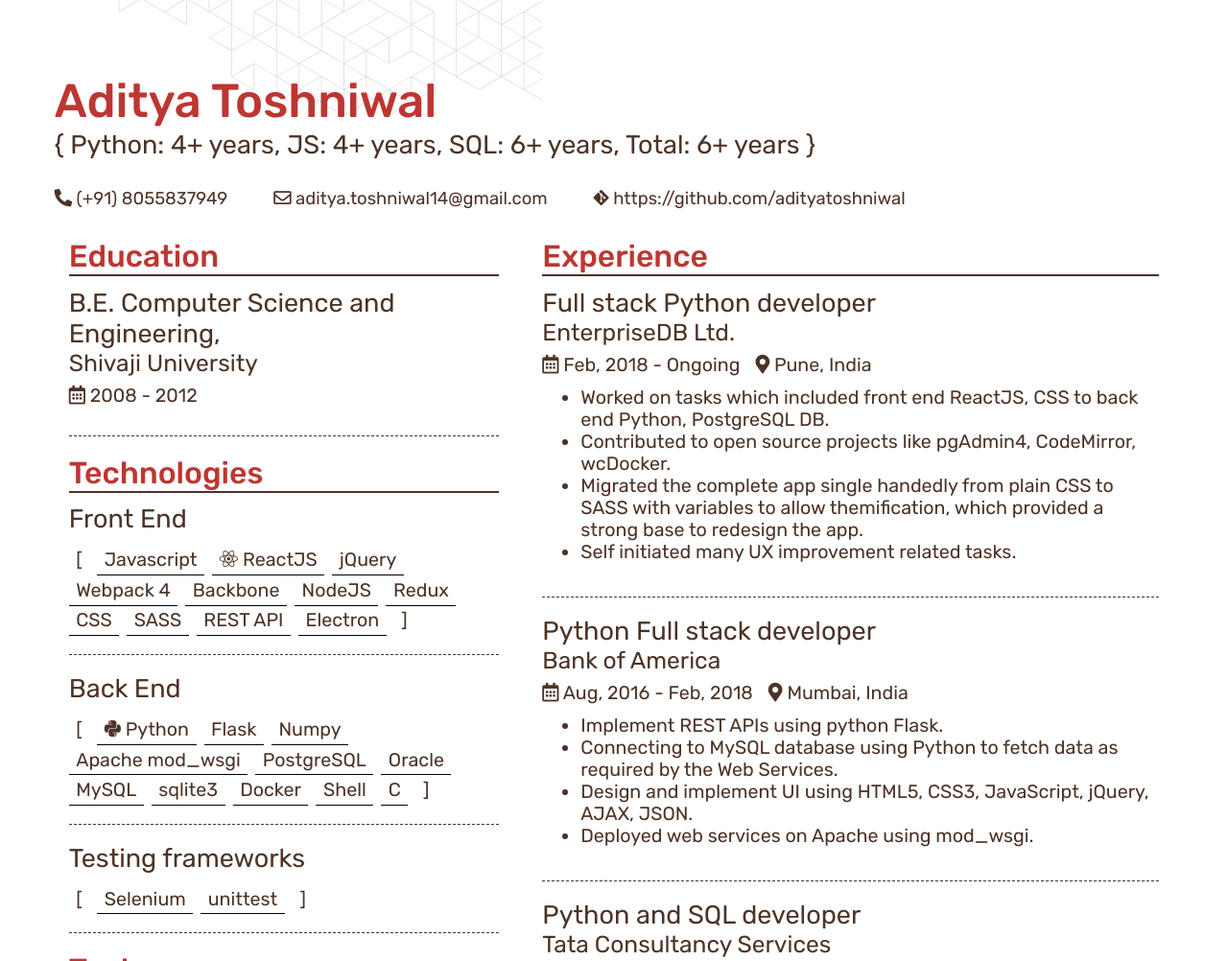
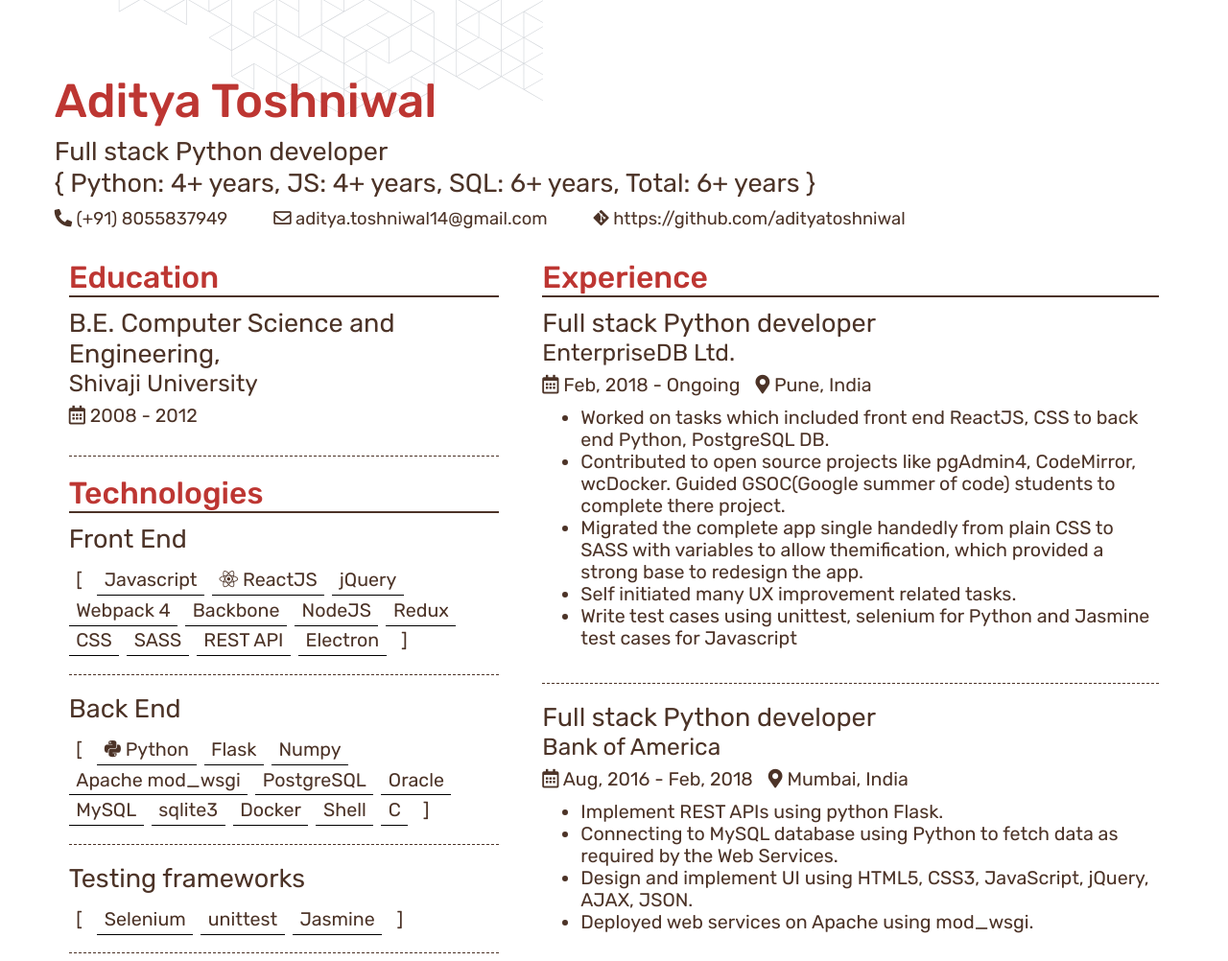
Before and after one commit to adityatoshniwal/resume-html, a plain HTML site: page index.html in a window 1280 px wide. Shown: the top 1002 px of the page at 96% size. Drawn offline with nearby package versions, Linux system fonts and the light colour scheme.

Commit message:
Resume changes.

```diff
--- a/index.html
+++ b/index.html
@@ -12,6 +12,7 @@
   <div class="bg">
     <div class="main">
       <div class="resume-name">Aditya Toshniwal</div>
+      <div class="resume-title">Full stack Python developer</div>
       <div class="resume-title">{ Python: 4+ years, JS: 4+ years, SQL: 6+ years, Total: 6+ years }</div>
       <div class="resume-contacts d-flex flex-wrap">
         <div class="mr-5">
@@ -88,6 +89,7 @@
                 <div class="tech-item-bracket mr-2">[</div>
                 <div class="tech-item mr-2">Selenium</div>
                 <div class="tech-item mr-2">unittest</div>
+                <div class="tech-item mr-2">Jasmine</div>
                 <div class="tech-item-bracket mr-2">]</div>
               </div>
             </div>
@@ -141,14 +143,15 @@
                 <div class="section-details">
                   <ul>
                     <li>Worked on tasks which included front end ReactJS, CSS to back end Python, PostgreSQL DB.</li>
-                    <li>Contributed to open source projects like pgAdmin4, CodeMirror, wcDocker.</li>
+                    <li>Contributed to open source projects like pgAdmin4, CodeMirror, wcDocker. Guided GSOC(Google summer of code) students to complete there project.</li>
                     <li>Migrated the complete app single handedly from plain CSS to SASS with variables to allow themification, which provided a strong base to redesign the app.</li>
                     <li>Self initiated many UX improvement related tasks.</li>
+                    <li>Write test cases using unittest, selenium for Python and Jasmine test cases for Javascript</li>
                   </ul>
                 </div>
               </div>
               <div class="sub-section">
-                <div class="sub-title-1">Python Full stack developer</div>
+                <div class="sub-title-1">Full stack Python developer</div>
                 <div class="sub-title-2">Bank of America</div>
                 <div class="d-flex mt-2">
                   <div class="sub-title-date">
--- a/resume.css
+++ b/resume.css
@@ -43,13 +43,13 @@
 }
 
 .resume-title {
-  margin-top: 3mm;
+  margin-top: 5mm;
   font-size: 1.1em;
   line-height: 0.5;
 }
 
 .resume-contacts {
-  margin-top: 10mm;
+  margin-top: 5mm;
   font-size: 0.75em;
 }
 
```
Also changed, not shown: 2 other files.
